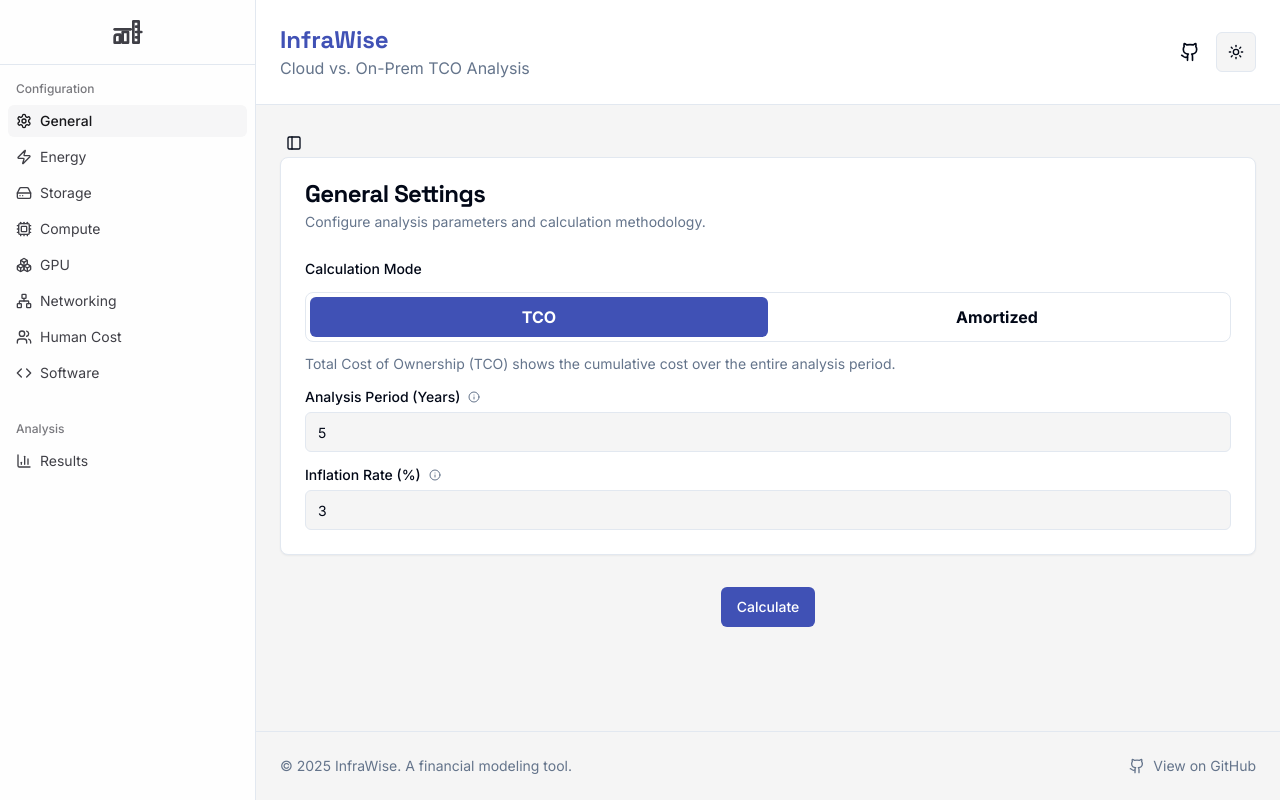
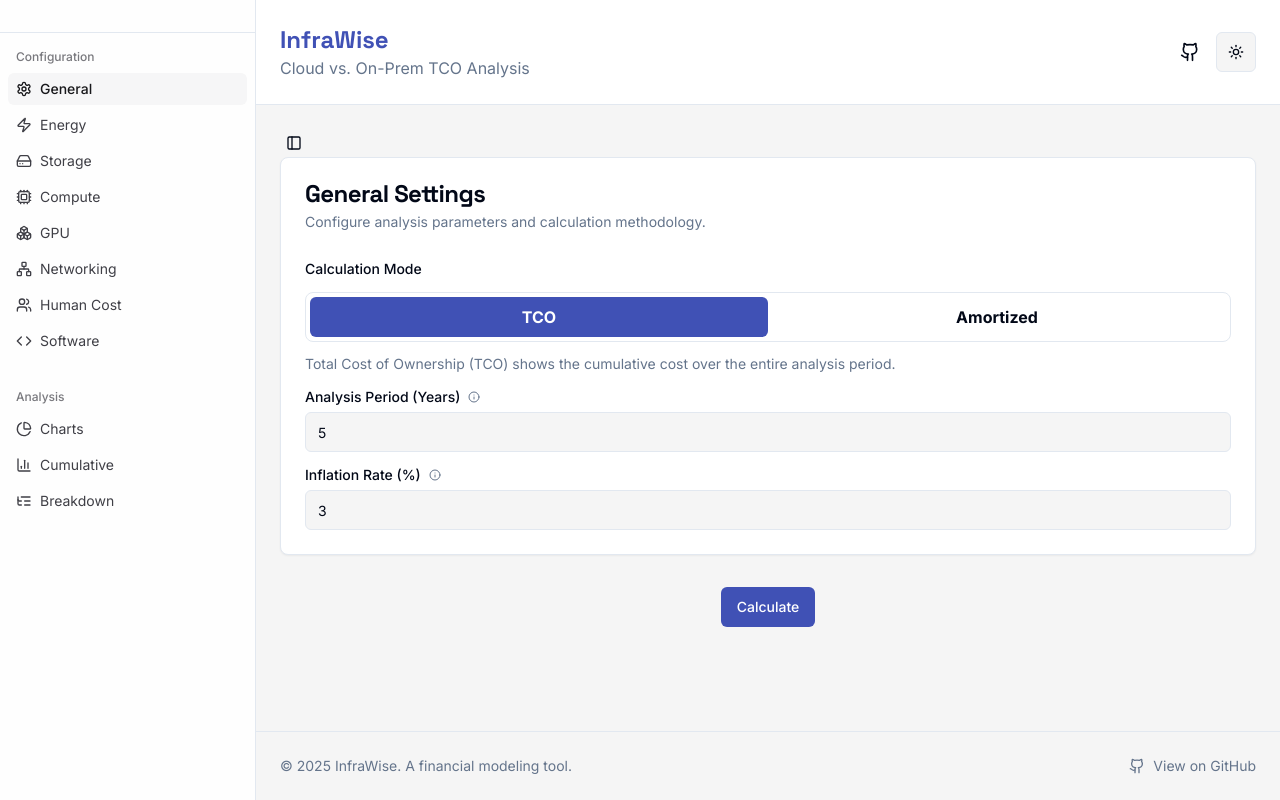
Before and after one commit to Sagyam/Infra-Wise, a Next.js app: page / in a window 1280 px wide. Built offline with nearby package versions, Linux system fonts and the light colour scheme.

Commit message:
Enhance sidebar analysis section with new chart, cumulative, and breakdown items

```diff
--- a/src/components/app/app-sidebar.tsx
+++ b/src/components/app/app-sidebar.tsx
@@ -11,8 +11,7 @@
   SidebarMenuButton,
   SidebarMenuItem,
 } from '@/components/ui/sidebar'
-import {BarChart3, Boxes, Code, Cpu, HardDrive, Network, Settings, Users, Zap} from 'lucide-react'
-import {Logo} from '@/components/icons/logo'
+import {BarChart3, Boxes, Code, Cpu, HardDrive, ListTree, Network, PieChart, Settings, Users, Zap} from 'lucide-react'
 
 const sections = [
   {
@@ -30,7 +29,11 @@
   },
   {
     title: 'Analysis',
-    items: [{ title: 'Results', icon: BarChart3, id: 'results' }],
+    items: [
+      { title: 'Charts', icon: PieChart, id: 'results-charts' },
+      { title: 'Cumulative', icon: BarChart3, id: 'results-cumulative' },
+      { title: 'Breakdown', icon: ListTree, id: 'results-breakdown' },
+    ],
   },
 ]
 
@@ -43,7 +46,7 @@
   return (
     <Sidebar collapsible="icon">
       <SidebarHeader className="border-b px-6 py-4 flex items-center justify-center">
-        <Logo className="h-8 w-8" />
+
       </SidebarHeader>
       <SidebarContent>
         {sections.map((section) => (
```
